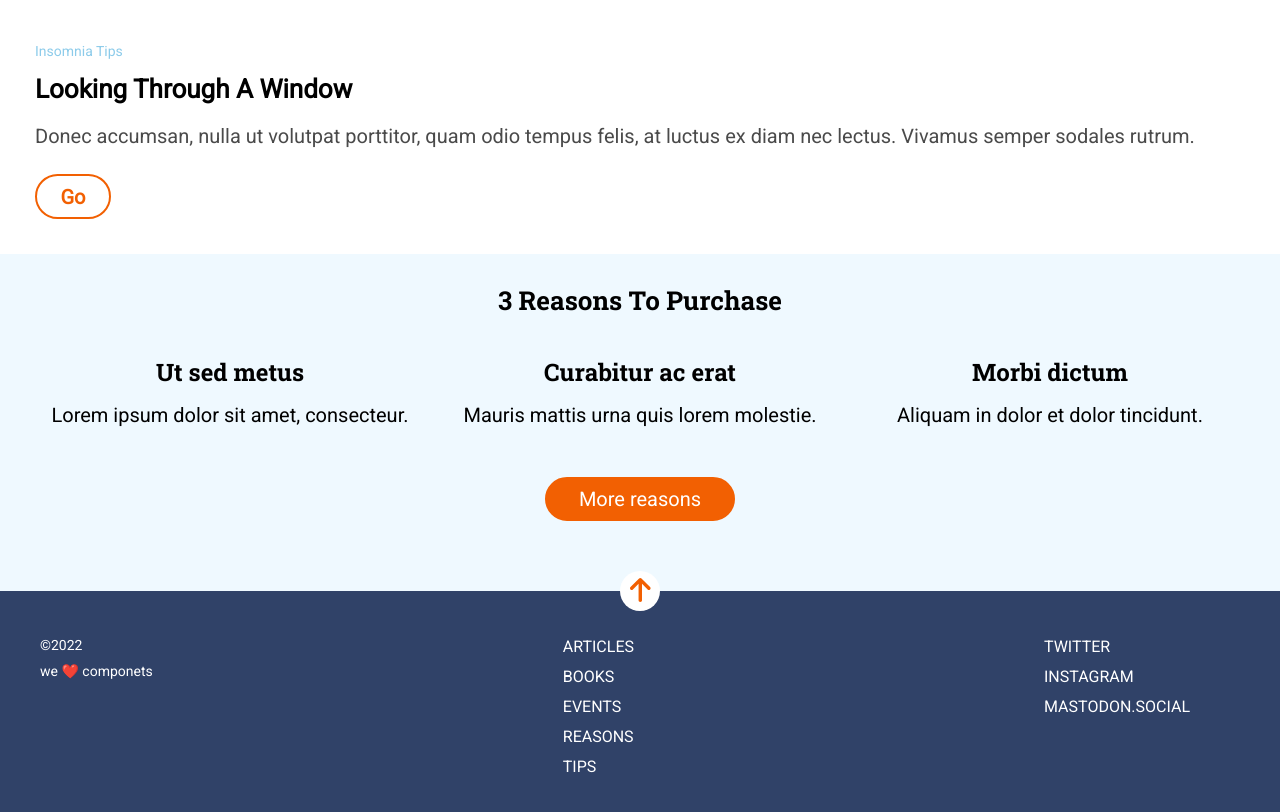
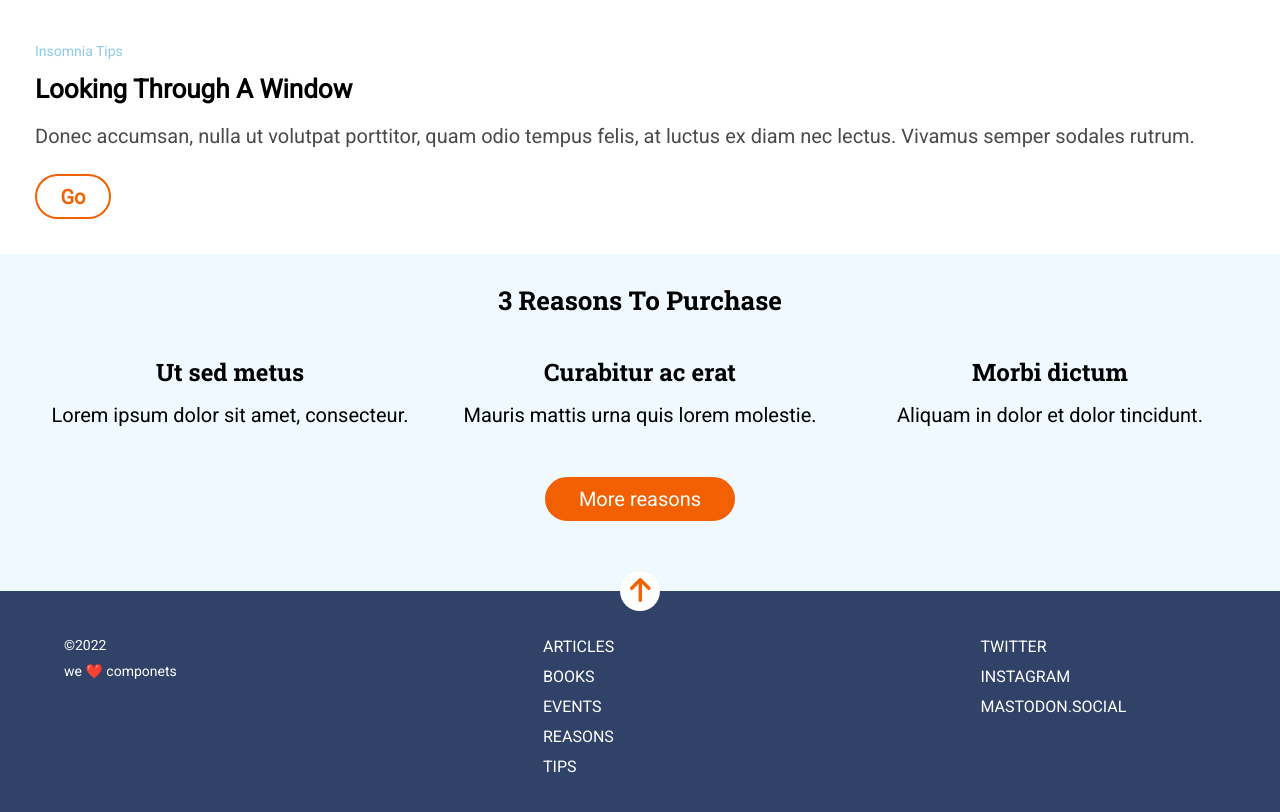
Before and after one commit to Adalab/modulo-1-evaluacion-final-estherbg85, a website built with Vite: page src/index.html in a window 1280 px wide. Shown: the part 797-1609 px from the top of the page. Built offline with nearby package versions, Linux system fonts and the light colour scheme; files whose address does not match are found by name.

Commit message:
footer tablet

```diff
--- a/src/scss/main.scss
+++ b/src/scss/main.scss
@@ -252,9 +252,10 @@ input .menu {
     flex-wrap: wrap-reverse;
     flex-direction: row-reverse;
     justify-content: space-between;
-    margin-left: 40px ;
-    margin-right: 90px;
+    margin-left: 5% ;
+    margin-right: 12%;
     text-align: left;
+
 
 
 }
```
